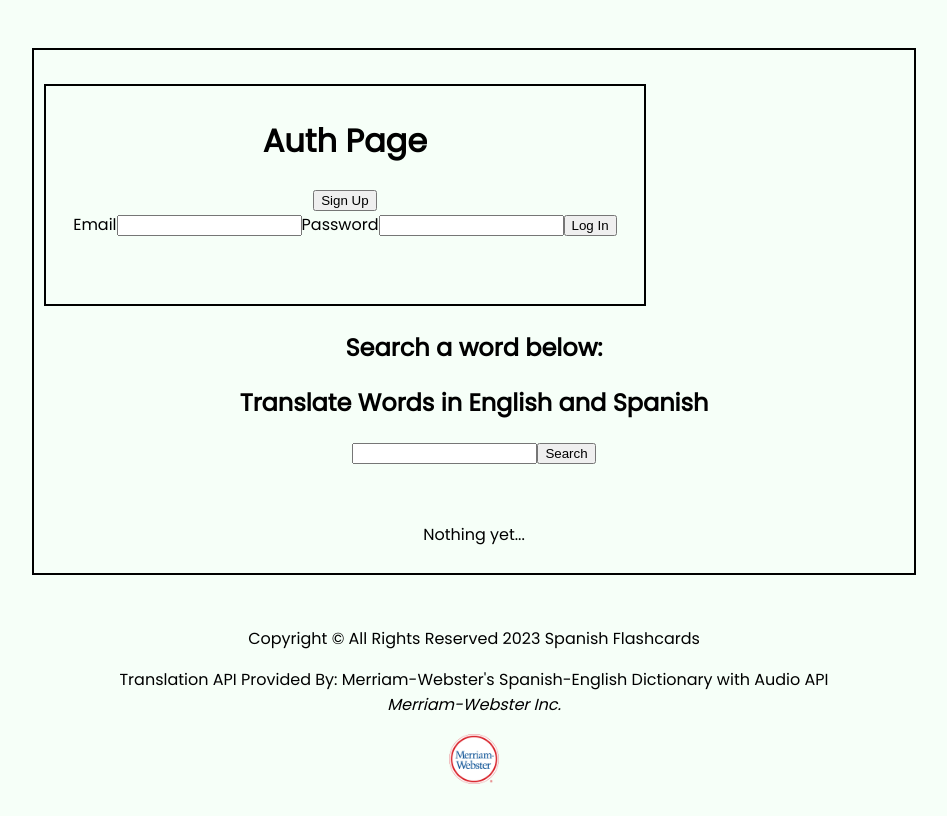
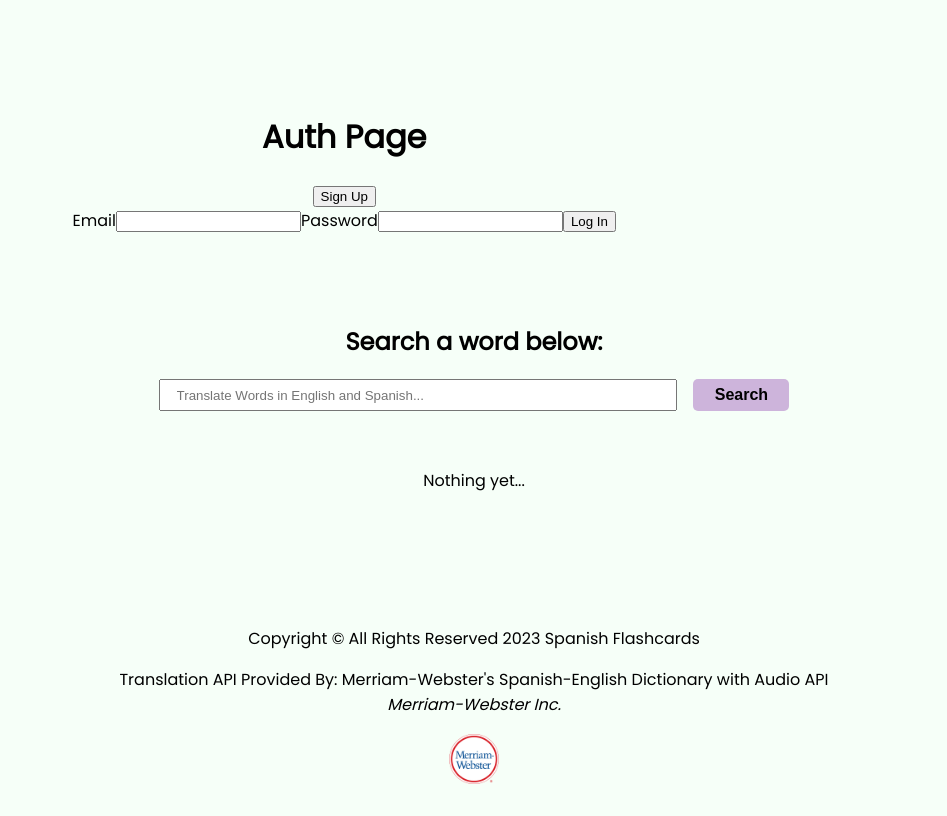
Before and after one commit to al-brooks/spanish-flashcards-client, a React (Create React App) app: page / in a window 1280 px wide. Shown: the whole page, without its empty margins (166-1113 px from the left). Built offline with nearby package versions, Linux system fonts and the light colour scheme.

Commit message:
adds styles for translate search

```diff
--- /dev/null
+++ b/src/components/TranslateForm/TranslateForm.css
@@ -0,0 +1,6 @@
+.TranslateForm form input {
+  width: 60%;
+  height: 2rem;
+  padding-left: 2vmin;
+  margin-right: 2vmin;
+}
--- a/src/components/TranslateForm/TranslateForm.js
+++ b/src/components/TranslateForm/TranslateForm.js
@@ -1,3 +1,4 @@
+import "./TranslateForm.css";
 import { useState } from "react";
 import * as translateServices from "../../utilities/translate-service";
 
@@ -33,17 +34,19 @@ export default function TranslateForm({ setTranslations }) {
   };
 
   return (
-    <section>
-      <h2>Translate Words in English and Spanish</h2>
+    <section className="TranslateForm">
       <form onSubmit={handleSubmit} autoComplete="off">
         <input
           type="text"
           name="searchTerm"
           value={search.searchTerm}
           onChange={handleChange}
+          placeholder={"Translate Words in English and Spanish..."}
           required
         />
-        <button type="submit">Search</button>
+        <button className="btn" type="submit">
+          Search
+        </button>
       </form>
       <p className="error-msg">&nbsp;{error}</p>
     </section>
--- a/src/index.css
+++ b/src/index.css
@@ -20,7 +20,7 @@ body {
 }
 
 main {
-  border: 2px solid black;
+  /* border: 2px solid black; */
   width: 70%;
   margin: 3vmin 0;
   padding: 10px;
@@ -47,8 +47,7 @@ a:hover {
   font-weight: 600;
   border: none;
   border-radius: 5px;
-  background-color: var(--color-two);
-  color: var(--color-six);
+  background-color: var(--color-one);
 }
 
 .btn:hover {
```
